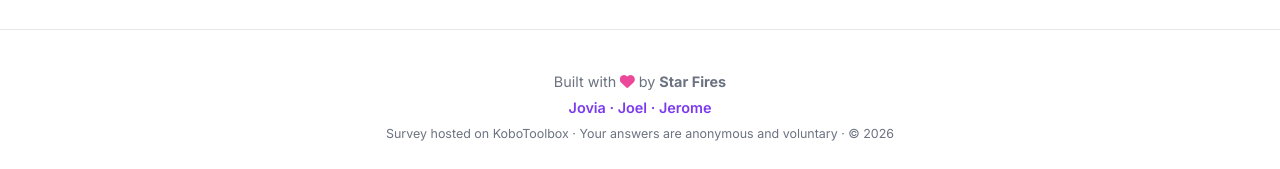
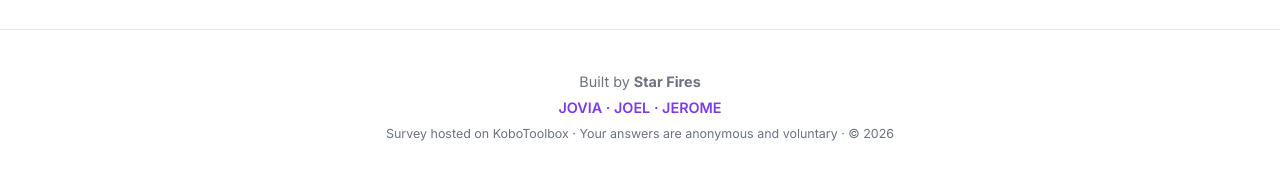
Before and after one commit to hiirejeromeeric/hiirejeromeeric.github.io, a plain HTML site: page index.html in a window 1280 px wide. Shown: the part 2761-2930 px from the top of the page. Drawn offline with Linux system fonts and the light colour scheme.

Commit message:
Add files via upload

```diff
--- a/index.html
+++ b/index.html
@@ -192,8 +192,8 @@
 
     <footer class="footer">
         <div class="container">
-            <p>Built with <i class="fas fa-heart"></i> by <strong id="groupName">Star Fires</strong></p>
-            <p class="members">Jovia · Joel · Jerome</p>
+            <p>Built by <strong id="groupName">Star Fires</strong></p>
+            <p class="members">JOVIA · JOEL · JEROME</p>
             <p class="small">Survey hosted on KoboToolbox · Your answers are anonymous and voluntary · &copy; <span id="currentYear"></span></p>
         </div>
     </footer>
```
